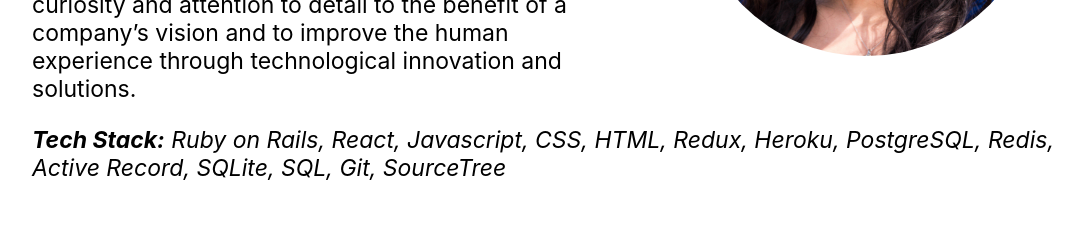
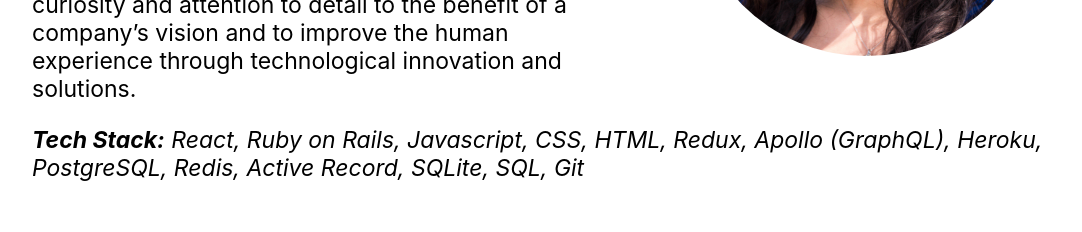
Before and after one commit to aruna-x/portfolio, a React (Create React App) app: page / in a window 1280 px wide. Shown: the part 1220-1452 px from the top of the page, without its empty margins (96-1178 px from the left). Built offline with nearby package versions, Linux system fonts and the light colour scheme.

Commit message:
update tech stack

```diff
--- a/src/About.js
+++ b/src/About.js
@@ -4,7 +4,7 @@
       <h2>About</h2>
       <img src="/portfolio/images/headshot.jpg" alt="Aruna Evan" className="headshot"/>
       <p>Software Engineer invested in collaboration, dedication and empathy. Trained in designing, building, deploying, and maintaining full-stack web apps using React, Ruby on Rails, and Javascript-based programming. Passionate about exercising strong intellectual curiosity and attention to detail to the benefit of a company’s vision and to improve the human experience through technological innovation and solutions.</p>
-      <p><em><strong>Tech Stack:</strong> Ruby on Rails, React, Javascript, CSS, HTML, Redux, Heroku, PostgreSQL, Redis, Active Record, SQLite, SQL, Git, SourceTree</em></p>
+      <p><em><strong>Tech Stack:</strong> React, Ruby on Rails, Javascript, CSS, HTML, Redux, Apollo (GraphQL), Heroku, PostgreSQL, Redis, Active Record, SQLite, SQL, Git</em></p>
     </div>
   );
 }
```
